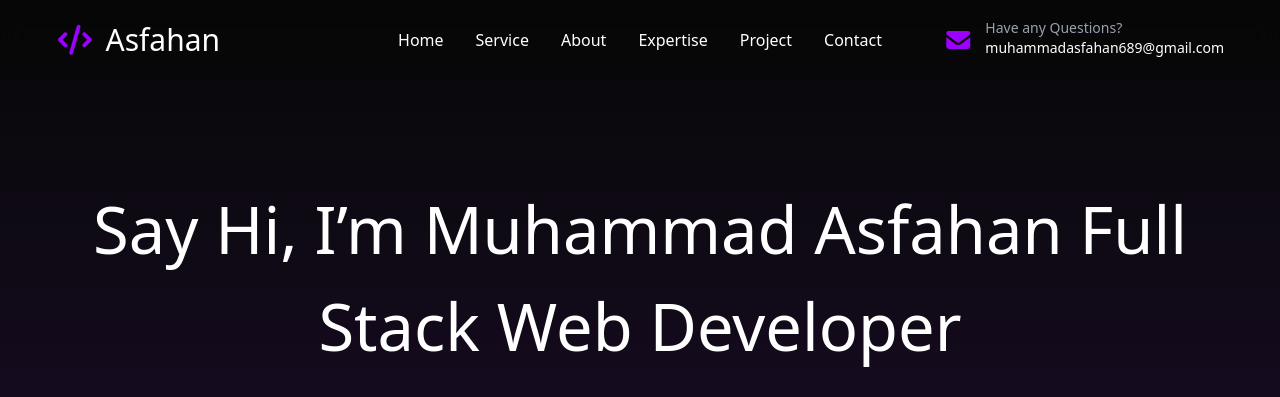
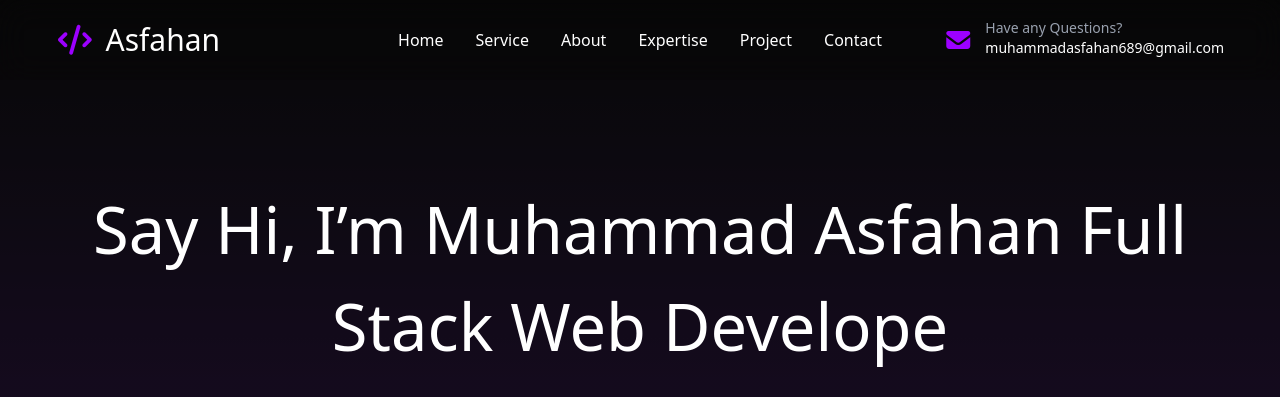
Before and after one commit to asfahan09/portfolio, a plain HTML site: page index.html in a window 1280 px wide. Shown: the top 397 px of the page. Drawn offline with nearby package versions, Linux system fonts and the light colour scheme.

```diff
--- a/index.html
+++ b/index.html
@@ -94,7 +94,7 @@
     <div class="relative z-10 container mx-auto px-4 text-center text-white"data-aos="zoom-in" >
 
       <h1 class="mb-6 text-[35px]   md:text-[65px] font-medium text-white"  >
-       Say Hi, I’m Muhammad Asfahan Full Stack Web Developer
+       Say Hi, I’m Muhammad Asfahan Full Stack Web Develope
       </h1>
 
       <p class="mx-auto mb-8 max-w-[720px] text-lg text-gray-400">
```
